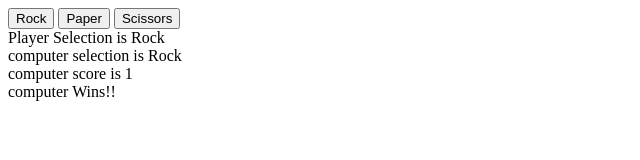
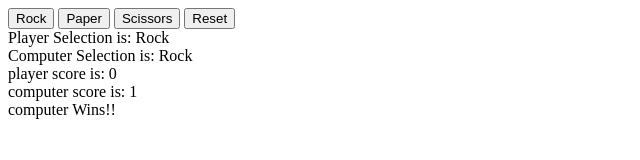
Before and after one commit to Chandrika1302/rock-paper-scissors-game, a plain HTML site: page index.html in a window 1280 px wide. Both pictures are taken after a click on the button "Rock". Shown: the whole page, without its empty margins (0-640 px from the left). Drawn offline with Linux system fonts and the light colour scheme.

Commit message:
updated code

```diff
--- a/index.html
+++ b/index.html
@@ -7,16 +7,14 @@
     <button class="button">Rock</button>
     <button class="button">Paper</button>
     <button class="button">Scissors</button>
+    <button class="reset-btn" onclick="resetGame()">Reset</button>
 
-    <div class="player-selectn"></div>
-    <div class="computer-selectn"></div>
-    <div class="p-score"></div>
-    <div class="c-score"></div>
+    <div class="player-selectn">Player Selection is: None</div>
+    <div class="computer-selectn">Computer Selection is:None</div>
+    <div class="p-score">player score is: 0</div>
+    <div class="c-score">computer score is: 0</div>
 
     <div class="gameResult"></div>
-
-
-
     <script src="./script.js"></script>
 
 </body>
--- a/script.js
+++ b/script.js
@@ -15,73 +15,37 @@ for (let i = 0; i < numOfButtons; i++) {
     [i].addEventListener("click", function () {
       var buttonInnerHTML = this.innerHTML;
       let playerSelection = buttonInnerHTML;
-      playerSelectn.innerHTML = "Player Selection is" + " " + buttonInnerHTML;
+      playerSelectn.innerHTML = "Player Selection is:" + " " + buttonInnerHTML;
       computerSelectn.innerHTML =
-        "computer selection is" + " " + computerplay();
+        "Computer Selection is:" + " " + computerplay();
       let computerSelection = computerplay();
-      console.log(singleround(computerSelection, playerSelection));
-      console.log(gameWinner());
+      singleround(computerSelection, playerSelection);
+      gameWinner();
     });
 }
-
 let playercount = 0;
 let computercount = 0;
 function singleround(computerSelection, playerSelection) {
   if (computerSelection == playerSelection) {
     console.log("Tie");
-    // console.log(
-    //   "computer selection:" + " " + computerSelection + " ",
-    //   "player selection:" + " " + playerSelection
-    // );
-    // console.log("player score is" + " " + playercount++);
   } else if (computerSelection == "Rock" && playerSelection == "Paper") {
-    // console.log(
-    //   "computer selection:" + " " + computerSelection + " ",
-    //   "player selection:" + " " + playerSelection
-    // );
-    // console.log("computer score is" + " " + computercount++);
     computercount++;
-    computerScore.textContent = "computer score is" + " " + computercount;
+    computerScore.textContent = "computer score is:" + " " + computercount;
   } else if (computerSelection == "Rock" && playerSelection == "Scissors") {
-    // console.log(
-    //   "computer selection:" + " " + computerSelection + " ",
-    //   "player selection:" + " " + playerSelection
-    // );
-    //  console.log("player score is" + " " + playercount++);
     playercount++;
-    playerScore.textContent = "player score is" + " " + playercount;
+    playerScore.textContent = "player score is:" + " " + playercount;
   } else if (computerSelection == "Paper" && playerSelection == "Rock") {
-    // console.log(
-    //   "computer selection:" + " " + computerSelection + " ",
-    //   "player selection:" + " " + playerSelection
-    // );
-    // console.log("player score is" + " " + playercount++);
     playercount++;
-    playerScore.textContent = "player score is" + " " + playercount;
+    playerScore.textContent = "player score is:" + " " + playercount;
   } else if (computerSelection == "Paper" && playerSelection == "Scissors") {
-    // console.log(
-    //   "computer selection:" + " " + computerSelection + " ",
-    //   "player selection:" + " " + playerSelection
-    // );
-    //  console.log("computer score is" + " " + computercount++);
     computercount++;
-    computerScore.textContent = "computer score is" + " " + computercount;
+    computerScore.textContent = "computer score is:" + " " + computercount;
   } else if (computerSelection == "Scissors" && playerSelection == "Rock") {
-    // console.log(
-    //   "computer selection:" + " " + computerSelection + " ",
-    //   "player selection:" + " " + playerSelection
-    // );
-    //  console.log("computer score is" + " " + computercount++);
     computercount++;
-    computerScore.textContent = "computer score is" + " " + computercount;
+    computerScore.textContent = "computer score is:" + " " + computercount;
   } else if (computerSelection == "Scissors" && playerSelection == "Paper") {
-    // console.log(
-    //   "computer selection:" + " " + computerSelection + " ",
-    //   "player selection:" + " " + playerSelection
-    // );
-    //  console.log("player score is" + " " + playercount++);
     playercount++;
-    playerScore.textContent = "player score is" + " " + playercount;
+    playerScore.textContent = "player score is:" + " " + playercount;
   }
 }
 function gameWinner() {
@@ -91,15 +55,12 @@ function gameWinner() {
     result.textContent = "Player Wins!!";
   } else result.textContent = "Draw!!";
 }
-// button.addEventListener("click", game);
-
-// // function game() {
-// //   for (let mouseClick = 0; mouseClick < 5; mouseClick++) {
-// //     let playerSelection = prompt("choose Rock or Paper or Scissors");
-// //     console.log(singleround(computerSelection, playerSelection));
-// //     if (mouseClick == 4) {
-// //       console.log(gameWinner());
-// //       break;
-// //     }
-// //   }
-// // }
+function resetGame(){
+  playercount=0;
+  computercount=0;
+  playerSelectn.textContent="Player Selection is: None";
+  computerSelectn.textContent="Computer Selection is: None";
+  playerScore.textContent="player score is: 0";
+  computerScore.textContent="computer score is: 0";
+  result.remove();
+}
```
